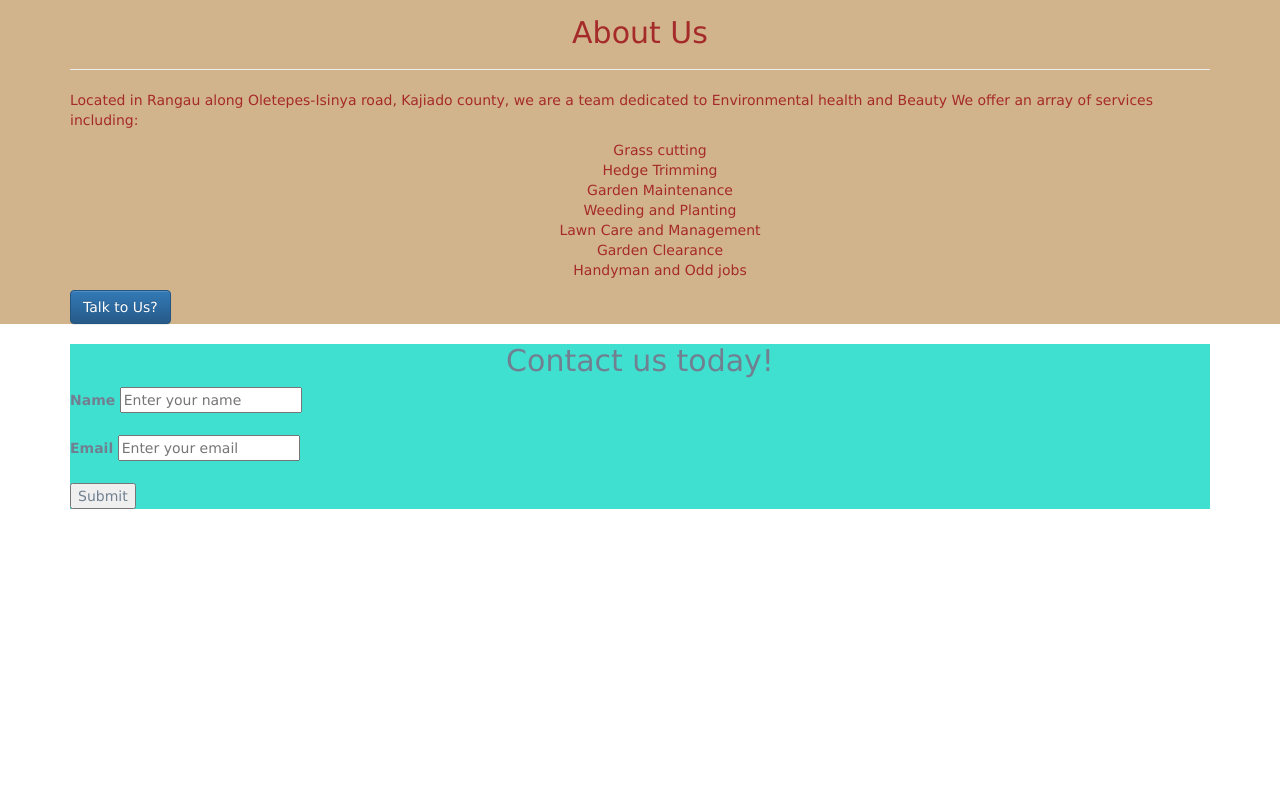
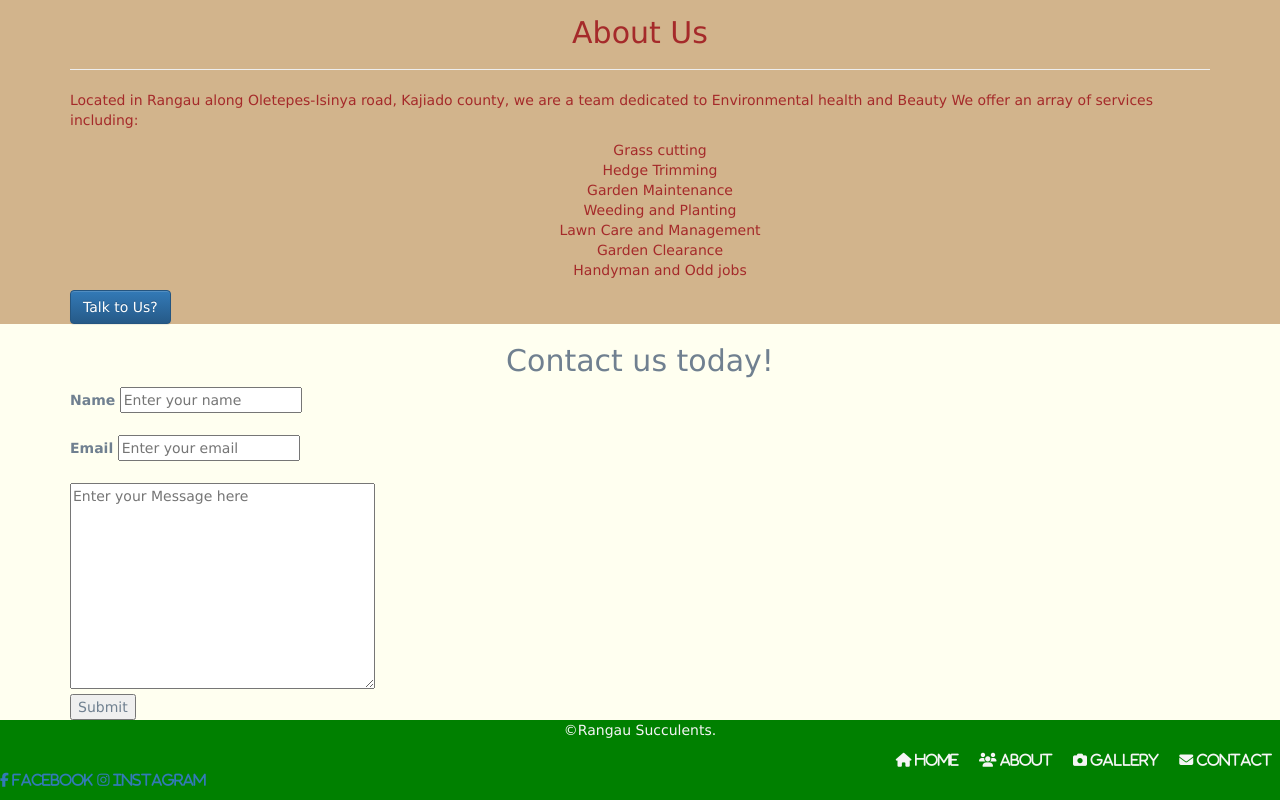
Before and after one commit to IamNelsonMandelah/Ranago-Succuleents, a plain HTML site: page Index.html in a window 1280 px wide. Shown: the part 928-1728 px from the top of the page. Before the commit the page ends 1437 px from the top, so only its background shows below. Drawn offline with nearby package versions, Linux system fonts and the light colour scheme.

Commit message:
Created a form,footer and styled them both

```diff
--- a/Index.html
+++ b/Index.html
@@ -49,7 +49,7 @@
 
                     <div class="collapse navbar-collapse" id="navcollapse">
                       <ul class="nav navbar-nav navbar-right">
-                        <li class="active"><a  href="#"> <i class="fa fa-home"> Home</i></a></li>
+                        <li class="active"><a class="nav-link js-scroll-trigger"  href="#home"> <i class="fa fa-home"> Home</i></a></li>
                         <li><a class="nav-link js-scroll-trigger" href="#about"> <i class="fa fa-users"> About Us</i></a></li>
                         <li><a class="nav-link js-scroll-trigger" href="#gallery"><i class="fa fa-camera"> Gallery</i></a></li>
                         <li><a class="nav-link js-scroll-trigger" href="#contact"><i class="fa fa-envelope"> Contact Us</i></a></li>
@@ -60,6 +60,7 @@
                   </div>
                 </nav>
                 <!--End of Nav Section-->
+                <section class="page-section bg-success" id="home">
                 <div class="container-fluid">
                   <div class="row">
                     <div class="col-md-3 ">
@@ -226,6 +227,7 @@
                     </div>
                   </div>
                 </div>
+                </section>
                 <!--About Us-->
                 <section class="page-section bg-success" id="about">
                   <div class="container">
@@ -250,16 +252,37 @@
           <div class="container">
             <div class="contact">
               <h2 class="text-center">Contact us today!</h2>
-             <form action="" method="" class="form">
-              <label id="name">Name</label>
-              <input id="txtname" type="text" placeholder="Enter your name"><br><br>
-              <label id="email">Email</label>
-              <input id="txtemail" type="text" placeholder="Enter your email"><br><br>
-              <button type="submit">Submit</button>
-             </form>
-          </div>
+             <form  onsubmit="" action="" method="">
+               <fieldset>
+
+                <label for="txtname">Name</label><!--for attribute ties the label to the textboxt-->
+                <input  type="text" id="txtname" placeholder="Enter your name"><br><br>
+                <label for="txtemail">Email</label>
+                <input type="text" id="txtemail"  placeholder="Enter your email"><br><br>
+                <textarea rows="10" cols="40" placeholder ="Enter your Message here"></textarea><br>
+                <button type="submit">Submit</button>
+               </form>
+               </fieldset>
+
+           </div>
           </div>
         </section>
+        <footer>
+         <p class="text-center"> &copy;Rangau Succulents.</p>
+          <ul>
+            <li><a class="nav-link js-scroll-trigger" href="#home"><i class="fa fa-home"> Home</i></a></li></li>
+            <li><a class="nav-link js-scroll-trigger" href="#about"><i class="fa fa-users"> About</i></a></li></li>
+            <li><a class="nav-link js-scroll-trigger" href="#gallery"><i class="fa fa-camera"> Gallery</i></a></li></li>
+            <li><a class="nav-link js-scroll-trigger" href="#contact"><i class="fa fa-envelope"> Contact</i></a></li>
+          </ul>
+          <p class="text-white">
+            <a href=""> <i class="fa fa-facebook"> Facebook</i>
+            <a href=""> <i class="fa fa-instagram"> Instagram</i> </a>
+
+            </p>
+
+
+        </footer>
 
 
 
--- a/Style.css
+++ b/Style.css
@@ -87,8 +87,43 @@ font-family: Verdana, Geneva, Tahoma, sans-serif;
     list-style: none;
 
 }
-.contact{
+#contact{
     color:slategrey;
     font-family: Verdana, Geneva, Tahoma, sans-serif;
-    background-color:turquoise;
+    background-color:#fffff0;
+
 }
+footer{
+    background-color: green;
+    color: whitesmoke;
+    font-family: Verdana, Geneva, Tahoma, sans-serif;
+    height: 80px;
+}
+footer ul{
+    text-align: right;
+    margin: 0px;
+    padding: 0px;
+}
+footer ul li{
+    list-style: none;
+    display: inline;
+    margin: 6px;
+    padding:2px;
+}
+footer ul li a{
+    color:whitesmoke;
+    font-weight: bold;
+
+}
+footer ul li a:hover{
+    color:whitesmoke;
+    background-color: black;
+}
+ a{
+    color:white;
+
+}
+ a:hover{
+    color:whitesmoke;
+    background-color: black;
+}
```
